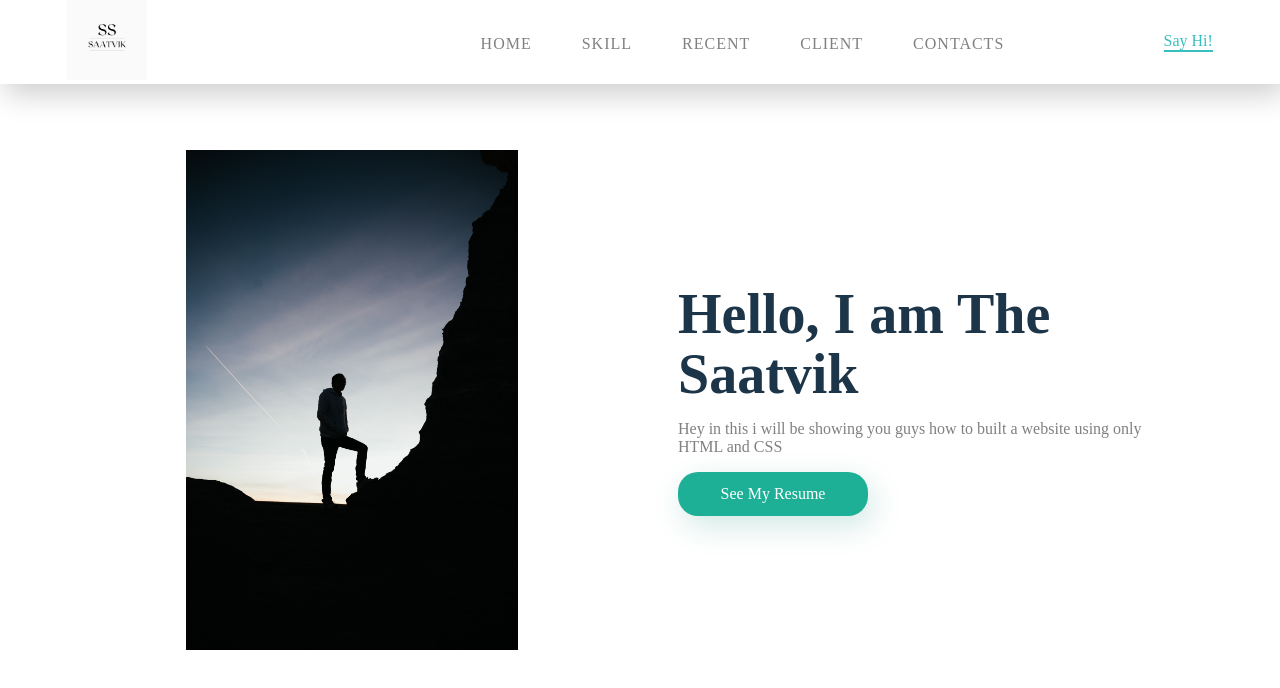
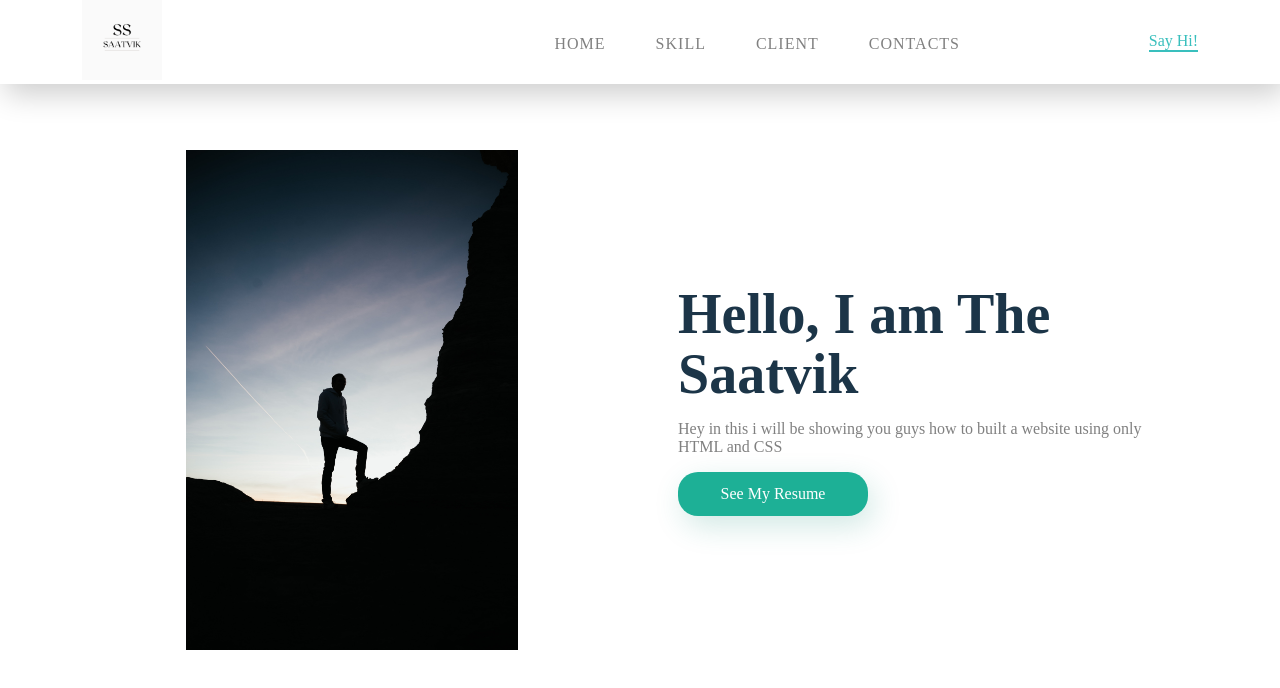
Before and after one commit to saatvik25/saatviksrivastava.github, a plain HTML site: page index.html in a window 1280 px wide. Drawn offline with Linux system fonts and the light colour scheme.

Commit message:
Update index.html

```diff
--- a/index.html
+++ b/index.html
@@ -19,7 +19,6 @@
             <ul class="menu">
                 <li><a href="#">Home</a></li>
                 <li><a href="#">skill</a></li>
-                <li><a href="#">Recent</a></li>
                 <li><a href="#">client</a></li>
                 <li><a href="#">contacts</a></li>
             </ul>
```
